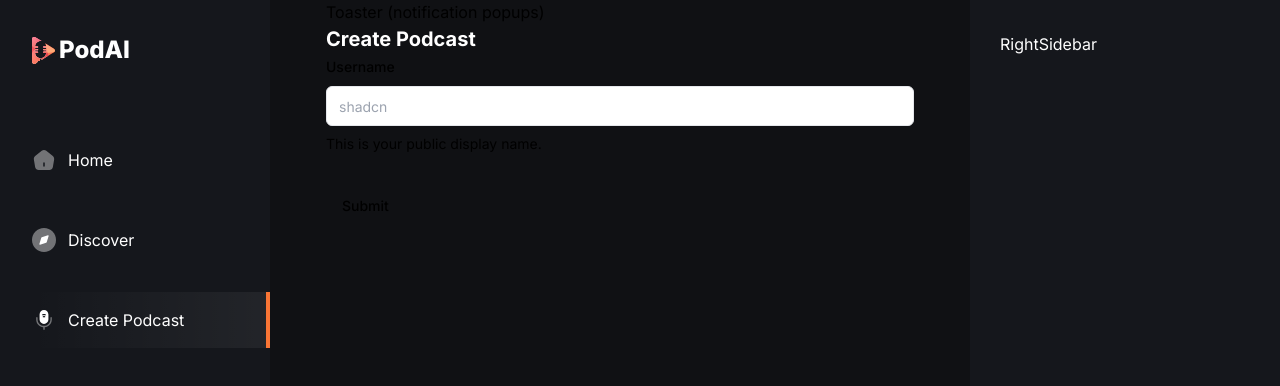
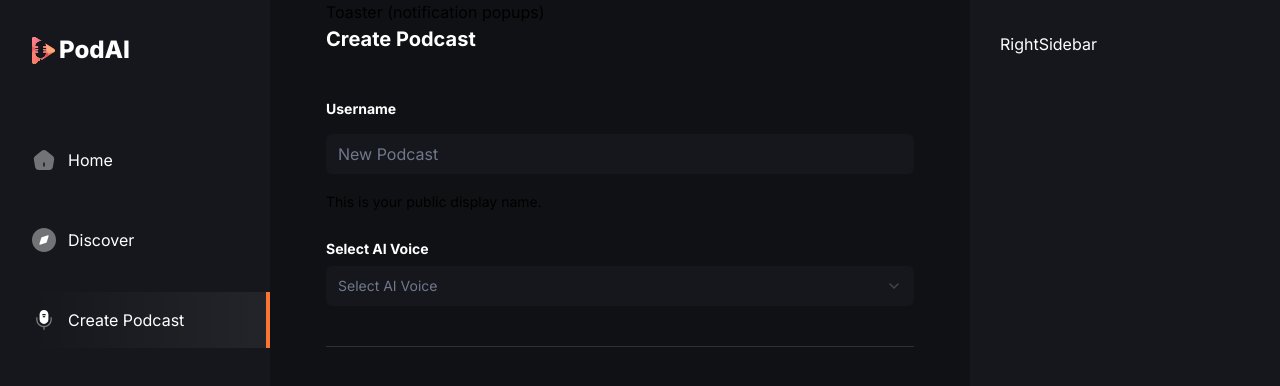
Before and after one commit to Jerin-v/podai, a Next.js app: page /create-podcast in a window 1280 px wide. Shown: the top 386 px of the page. Built offline with nearby package versions, Linux system fonts and the light colour scheme; no server answers.

Commit message:
add voice selection and audio autoplay

```diff
--- a/app/(root)/create-podcast/page.tsx
+++ b/app/(root)/create-podcast/page.tsx
@@ -1,7 +1,7 @@
 "use client"
 
 import { zodResolver } from "@hookform/resolvers/zod"
-import { useForm } from "react-hook-form"
+import { set, useForm } from "react-hook-form"
 import { z } from "zod"
 
 import { Button } from "@/components/ui/button"
@@ -15,6 +15,20 @@ import {
   FormMessage,
 } from "@/components/ui/form"
 import { Input } from "@/components/ui/input"
+import { Label } from "@/components/ui/label"
+import {
+  Select,
+  SelectContent,
+  SelectItem,
+  SelectTrigger,
+  SelectValue,
+} from "@/components/ui/select"
+import { cn } from "@/lib/utils"
+import { useState } from "react"
+
+const voiceCategories = ['Alloy', 'Shimmer', 'Nova',
+  'echo', 'Fable', 'Onyx']
+
 
 const formSchema = z.object({
   username: z.string().min(2, {
@@ -23,6 +37,7 @@ const formSchema = z.object({
 })
 
 const CreatePodcast = () => {
+  const [voiceType, setVoiceType] = useState<string | null>(null)
   // 1. Define your form.
   const form = useForm<z.infer<typeof formSchema>>({
     resolver: zodResolver(formSchema),
@@ -43,24 +58,62 @@ const CreatePodcast = () => {
       <h1 className="text-20 font-bold text-white-1">Create Podcast</h1>
 
     <Form {...form}>
-      <form onSubmit={form.handleSubmit(onSubmit)} className="space-y-8">
+      <form onSubmit={form.handleSubmit(onSubmit)} className="mt-12
+      flex w-full flex-col">
+        <div className="flex flex-col gap-[30px] border-b border-black-5 pb-10">
         <FormField
           control={form.control}
-          name="username"
+          name="podcastTitle"
           render={({ field }) => (
-            <FormItem>
-              <FormLabel>Username</FormLabel>
+            <FormItem className="flex flex-col gap-2.5">
+              <FormLabel className="text-16
+              font-bold text-white-1">Username</FormLabel>
               <FormControl>
-                <Input placeholder="shadcn" {...field} />
+                <Input className="input-class
+                focus-visible:ring-orange-1"placeholder="New Podcast" {...field} />
               </FormControl>
               <FormDescription>
                 This is your public display name.
               </FormDescription>
-              <FormMessage />
+              <FormMessage className="text-white-1" />
             </FormItem>
           )}
         />
-        <Button type="submit">Submit</Button>
+        <div className="flex flex-col gap-2.5">
+          <Label className="text-16 font-bold text-white-1">
+            Select AI Voice
+          </Label>
+
+          <Select onValueChange={(value) =>
+            setVoiceType(value)
+          }>
+          <SelectTrigger className={cn('text-16 w-full border-none bg-black-1 text-gray-1')}>
+            <SelectValue placeholder="Select AI Voice"
+            className="placeholder:text-gray-1" />
+          </SelectTrigger>
+          <SelectContent className="text-16 border-none
+          bg-black-1 font-bold text-white-1 focus:ring-orange-1">
+            {voiceCategories.map
+            ((category) => (
+              <SelectItem key={category}
+              value={category}
+              className="capitalize focus:bg-orange-1">
+                {category}
+              </SelectItem>
+            ))}
+          </SelectContent>
+          {voiceType && (
+            <audio
+              src={`/${voiceType}.mp3`}
+              autoPlay
+              className="hidden"
+              />
+          )}
+        </Select>
+
+
+        </div>
+        </div>
       </form>
     </Form>
     </section>
```
